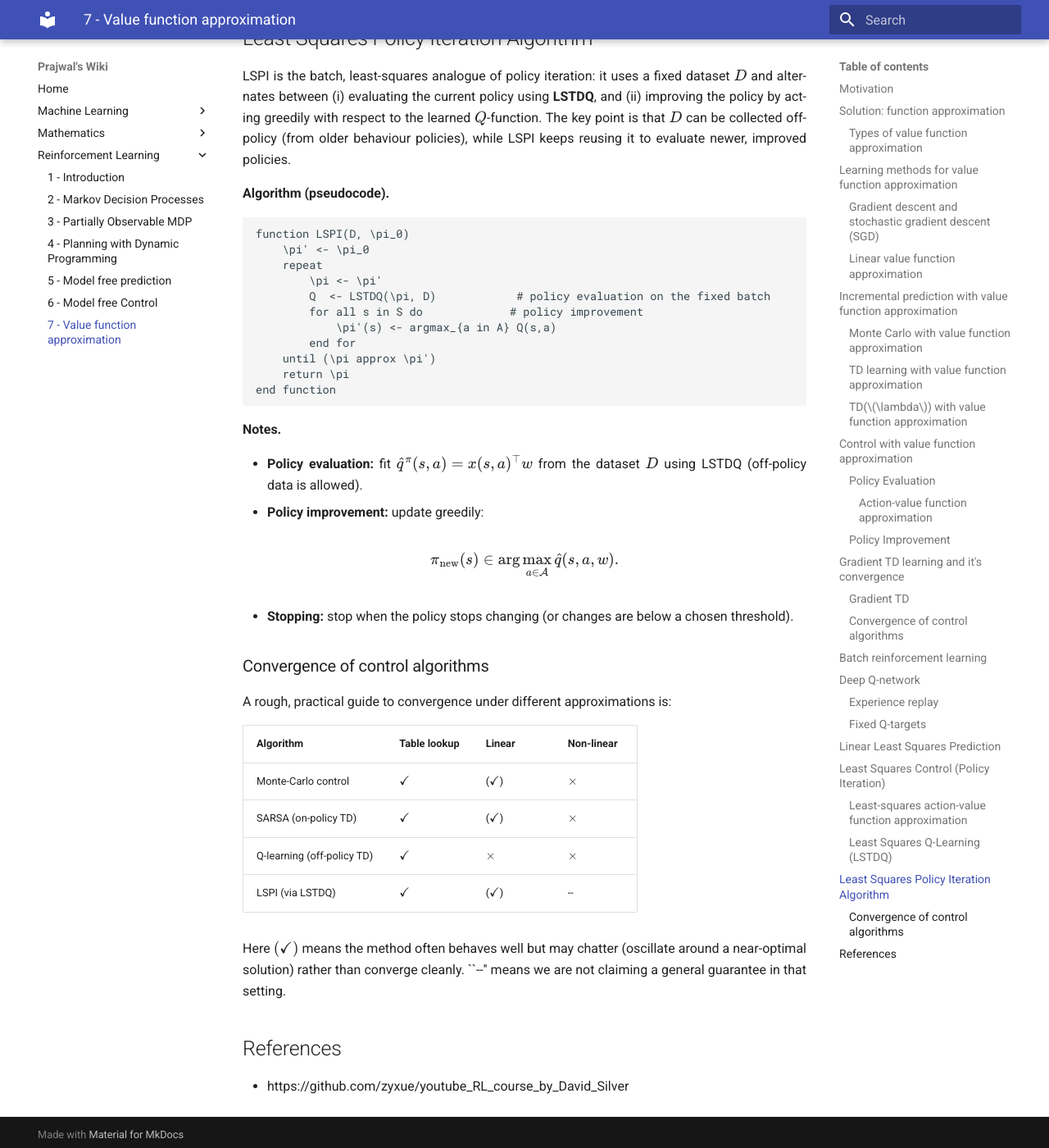
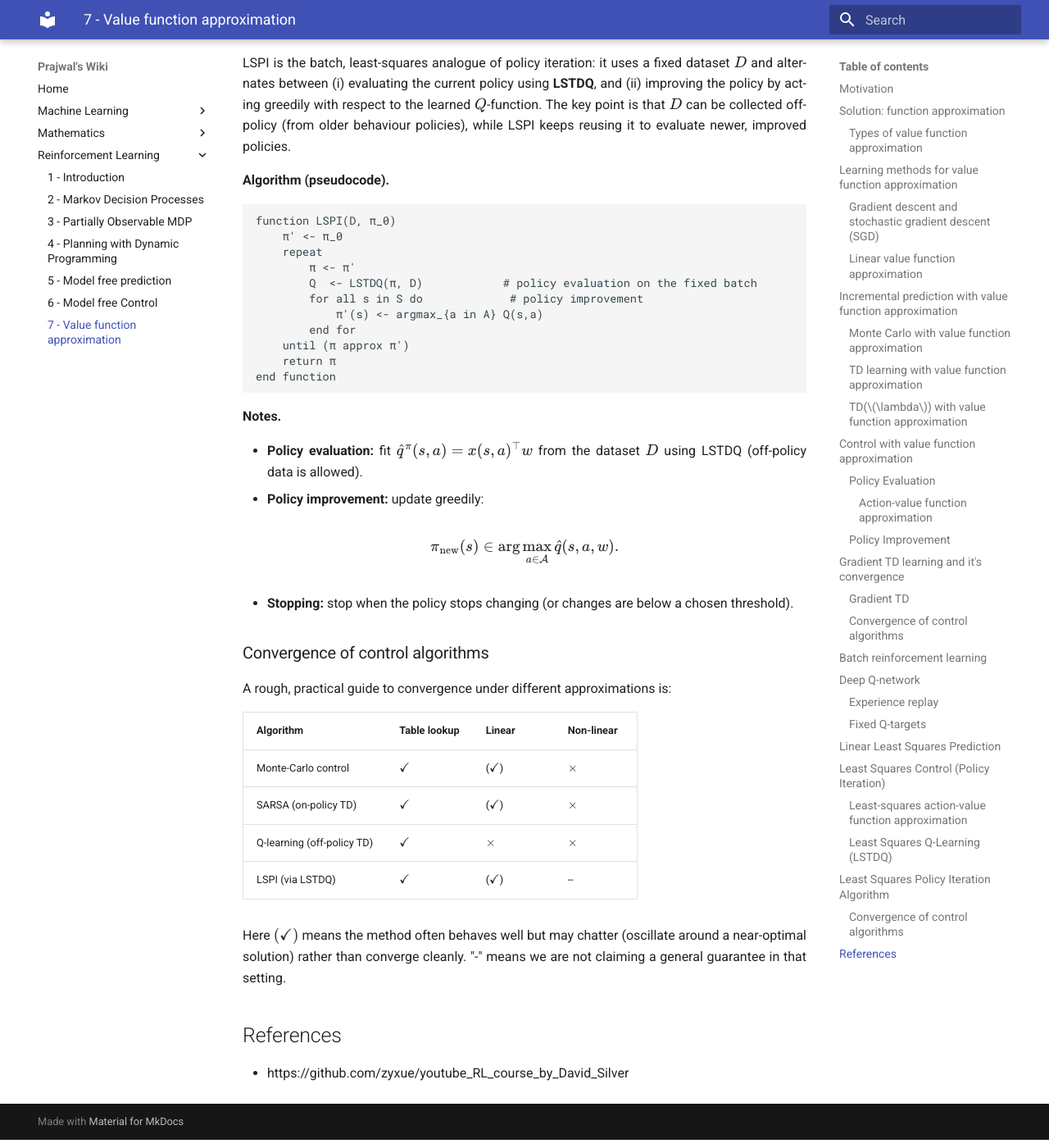
Before and after one commit to pj1911/my-wiki, an MkDocs documentation site: the page built from docs/RL-7-Value function approximation.md, in a window 1280 px wide and 1400 px high, scrolled down 20971 px. Shown: the whole window at 82% size. Built offline with MkDocs 1.6.1 and Material for MkDocs 9.7.7, drawn with Linux system fonts in a browser that asks for light colours; some of the changed text lies outside the part shown.

```diff
--- a/docs/RL-7-Value function approximation.md
+++ b/docs/RL-7-Value function approximation.md
@@ -747,9 +747,7 @@ $$
 
 and choose \(w\) to best fit these targets in a least-squares sense (with \(v_t^\pi\) supplied by returns or TD-style targets in practice).
 
-**Least-squares control idea.** Least-squares control combines two goals: use all stored data efficiently (batch evaluation) and improve the policy (control). In practice, the replay buffer often contains data generated by many past policies, so learning is naturally off-policy.
-
-The core idea mirrors Q-learning. From stored experience generated by an old behaviour policy,
+**Least-squares control idea.** Least-squares control combines two goals: use all stored data efficiently (batch evaluation) and improve the policy (control). In practice, the replay buffer often contains data generated by many past policies, so learning is naturally off-policy. The core idea mirrors Q-learning. From stored experience generated by an old behaviour policy,
 
 $$
 (S_t,A_t,R_{t+1},S_{t+1}) \sim \pi_{\text{old}},
@@ -821,16 +819,16 @@ LSPI is the batch, least-squares analogue of policy iteration: it uses a fixed d
 
 **Algorithm (pseudocode).**
 
-    function LSPI(D, \pi_0)
-        \pi' <- \pi_0
+    function LSPI(D, π_0)
+        π' <- π_0
         repeat
-            \pi <- \pi'
-            Q  <- LSTDQ(\pi, D)            # policy evaluation on the fixed batch
+            π <- π'
+            Q  <- LSTDQ(π, D)            # policy evaluation on the fixed batch
             for all s in S do             # policy improvement
-                \pi'(s) <- argmax_{a in A} Q(s,a)
+                π'(s) <- argmax_{a in A} Q(s,a)
             end for
-        until (\pi approx \pi')
-        return \pi
+        until (π approx π')
+        return π
     end function
 
 **Notes.**
@@ -855,7 +853,7 @@ A rough, practical guide to convergence under different approximations is:
 | Q-learning (off-policy TD) | \(\checkmark\) | \(\times\) | \(\times\) |
 | LSPI (via LSTDQ) | \(\checkmark\) | (\(\checkmark\)) | -- |
 
-Here \((\checkmark)\) means the method often behaves well but may chatter (oscillate around a near-optimal solution) rather than converge cleanly. ``--'' means we are not claiming a general guarantee in that setting.
+Here \((\checkmark)\) means the method often behaves well but may chatter (oscillate around a near-optimal solution) rather than converge cleanly. "-" means we are not claiming a general guarantee in that setting.
 
 ## References
 
```
